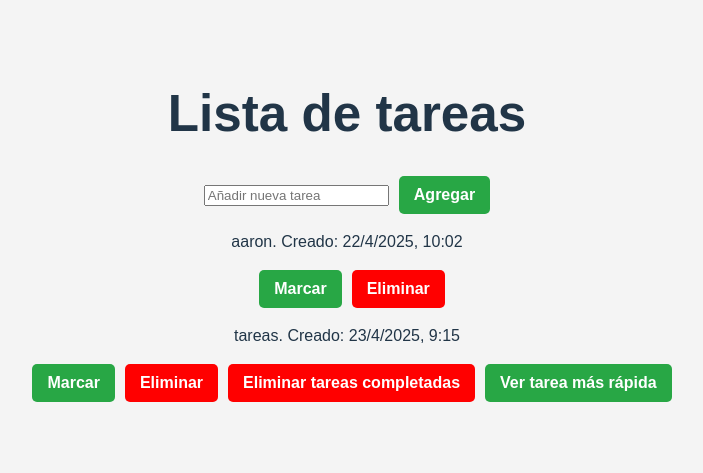
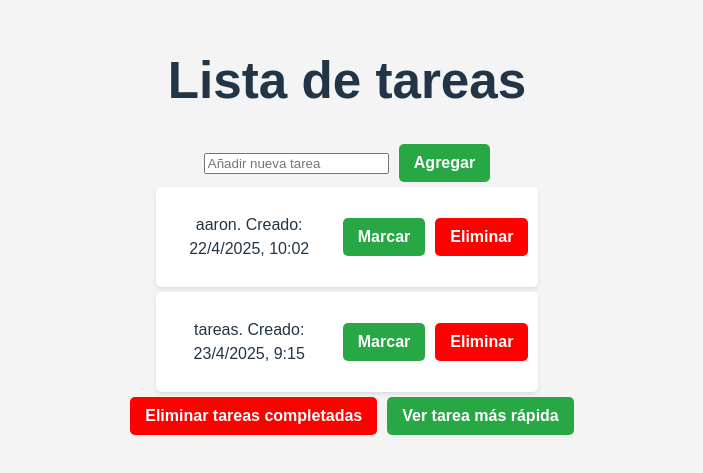
Before and after one commit to aaronsele/hola2, a React (Vite) app in the folder todolist2_Mendez_Selener/: page / in a window 1280 px wide. Shown: the part 193-666 px from the top of the page, without its empty margins (293-996 px from the left). Built offline with nearby package versions, Linux system fonts and the light colour scheme.

Commit message:
cerquisima

```diff
--- a/todolist2_Mendez_Selener/src/componentes/Item.css
+++ b/todolist2_Mendez_Selener/src/componentes/Item.css
@@ -0,0 +1,12 @@
+.todo{
+    background: white;
+    padding: 10px;
+    margin: 5px auto;
+    width: 80%;
+    max-width: 400px;
+    border-radius: 5px;
+    display: flex;
+    justify-content: space-between;
+    align-items: center;
+    box-shadow: 0 2px 4px rgba(0, 0, 0, 0.1);
+}
--- a/todolist2_Mendez_Selener/src/componentes/Item.jsx
+++ b/todolist2_Mendez_Selener/src/componentes/Item.jsx
@@ -1,10 +1,11 @@
 import React from "react";
-// import './Item.css'
+import './Item.css'
 import Boton from "./boton";
 
 
 function Item({nombre, fecha, hora}){
 return(<>
+<div className="todo">
 
 <p> {nombre}. Creado: {fecha}, {hora}</p>
 
@@ -18,6 +19,8 @@ texto="Eliminar"
 identificador="eliminar"
 />
 
+</div>
+
 </>
 )
 
--- a/todolist2_Mendez_Selener/src/componentes/Lista.jsx
+++ b/todolist2_Mendez_Selener/src/componentes/Lista.jsx
@@ -1,7 +1,7 @@
 import React from "react";
 import Boton from './boton'
 import Item from './item.jsx'
-
+import './Lista.css'
 
 function Lista(){
 return(<>
@@ -16,7 +16,6 @@ nombre ="tareas"
 fecha="23/4/2025"
 hora="9:15"/>
 
-
 </>
 )
 }
```
